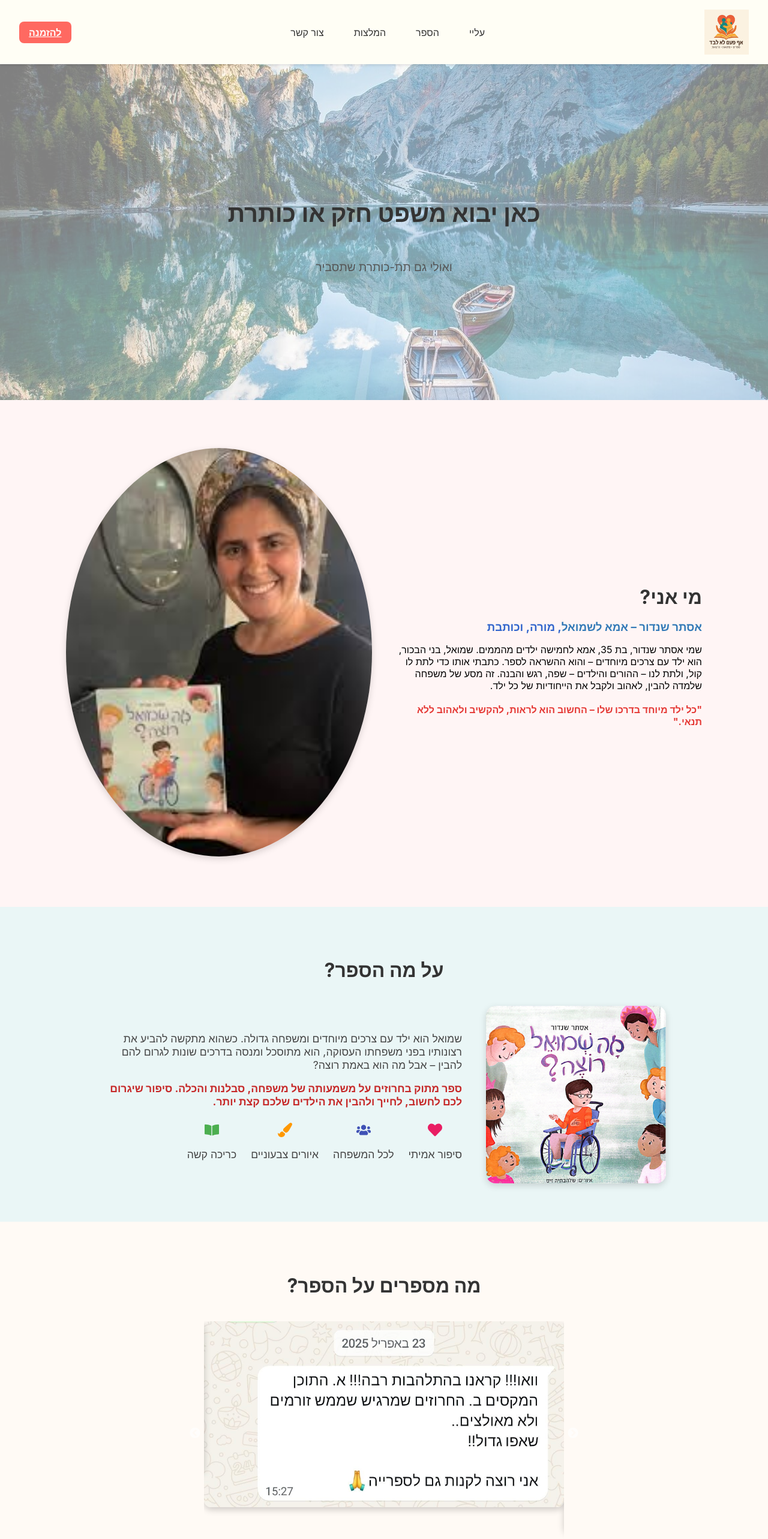
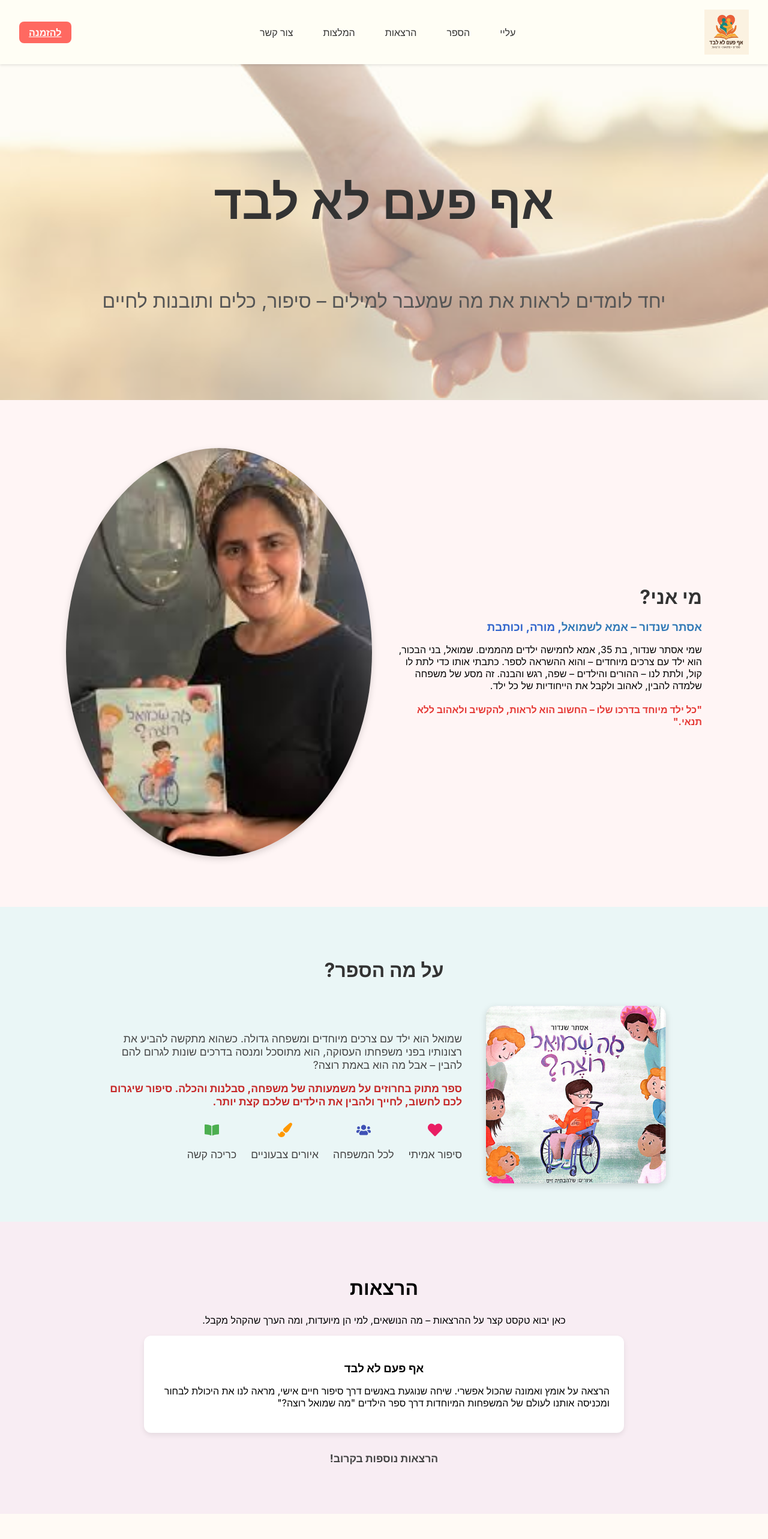
Before and after one commit to DavidShandor/esther-client, a React (Create React App) app: page / in a window 1280 px wide. Shown: the top 2566 px of the page at 60% size. Built offline with nearby package versions, Linux system fonts and the light colour scheme.

Commit message:
lectures, hero

```diff
--- a/src/App.js
+++ b/src/App.js
@@ -6,6 +6,7 @@ import AboutSection from './sections/AboutSection';
 import BookSection from './sections/BookSection';
 import TestimonialsSection from './sections/TestimonialsSection';
 import ContactSection from './sections/ContactSection';
+import LecturesSection from './sections/LecturesSection';
 
 
 function App() {
@@ -21,6 +22,7 @@ function App() {
       <HeroImageSection />
       <AboutSection />
       <BookSection />
+      <LecturesSection/>
       <TestimonialsSection />
       <ContactSection />
       <Footer />
--- a/src/components/Header.js
+++ b/src/components/Header.js
@@ -11,6 +11,7 @@ const Header = () => {
       <nav className="nav-links">
         <a href="#about">עליי</a>
         <a href="#book">הספר</a>
+        <a href="#lectures">הרצאות</a>
         <a href="#testimonials">המלצות</a>
         <a href="#contact">צור קשר</a>
       </nav>
--- a/src/sections/HeroImageSection.css
+++ b/src/sections/HeroImageSection.css
@@ -26,11 +26,11 @@
 }
 
 .overlay h1 {
-  font-size: 2.5rem;
+  font-size: 5rem;
   color: #333;
 }
 
 .overlay p {
-  font-size: 1.2rem;
+  font-size: 2rem;
   color: #555;
 }
--- a/src/sections/HeroImageSection.js
+++ b/src/sections/HeroImageSection.js
@@ -1,13 +1,13 @@
 import React from 'react';
 import './HeroImageSection.css';
-import heroImage from '../assets/hero.jpeg'; // שים כאן את התמונה שלך
+import heroImage from '../assets/Hero.jpg'; // שים כאן את התמונה שלך
 
 const HeroImageSection = () => {
   return (
     <section className="hero-image-section">
       <div className="overlay">
-        <h1>כאן יבוא משפט חזק או כותרת</h1>
-        <p>ואולי גם תת-כותרת שתסביר</p>
+        <h1>אף פעם לא לבד</h1>
+        <p>יחד לומדים לראות את מה שמעבר למילים – סיפור, כלים ותובנות לחיים</p>
       </div>
       <img src={heroImage} alt="Hero" className="hero-image" />
     </section>
--- /dev/null
+++ b/src/sections/LecturesSection.css
@@ -0,0 +1,39 @@
+.lectures-section {
+  padding: 4rem 2rem;
+  background-color: #f8edf3;
+  text-align: center;
+}
+
+.lectures-section h2 {
+  font-size: 2rem;
+  margin-bottom: 1.5rem;
+}
+
+.lectures-list {
+  display: flex;
+  flex-direction: column;
+  gap: 1.5rem;
+  max-width: 800px;
+  margin: 0 auto;
+}
+
+.lecture-card h3 {
+  text-align: center;
+  font-weight: bold;
+  margin-bottom: 1rem;
+}
+
+.lecture-card {
+  background: #fff;
+  padding: 1.5rem;
+  border-radius: 12px;
+  box-shadow: 0 4px 10px rgba(0,0,0,0.08);
+  text-align: right; /* ל־RTL */
+}
+
+.lectures-coming-soon {
+  margin-top: 2rem;
+  font-weight: bold;
+  font-size: 1.1rem;
+  color: #444;
+}
--- /dev/null
+++ b/src/sections/LecturesSection.js
@@ -0,0 +1,29 @@
+import React from 'react';
+import './LecturesSection.css';
+
+const LecturesSection = () => {
+  return (
+    <section id="lectures" className="lectures-section">
+      <h2>הרצאות</h2>
+      <p>
+        כאן יבוא טקסט קצר על ההרצאות – מה הנושאים, למי הן מיועדות, ומה הערך שהקהל מקבל.
+      </p>
+
+      <div className="lectures-list">
+        <div className="lecture-card">
+          <h3>אף פעם לא לבד</h3>
+          <p>הרצאה על אומץ ואמונה שהכול אפשרי. שיחה שנוגעת באנשים דרך סיפור חיים אישי, מראה לנו את היכולת לבחור ומכניסה אותנו לעולם של המשפחות המיוחדות דרך ספר הילדים "מה שמואל רוצה?"</p>
+        </div>
+
+        {/* <div className="lecture-card">
+          <h3>כותרת הרצאה נוספת</h3>
+          <p>עוד תיאור קצר, שתרחיב עליו בהמשך.</p>
+        </div> */}
+      </div>
+
+        <p className="lectures-coming-soon">הרצאות נוספות בקרוב!</p>
+    </section>
+  );
+};
+
+export default LecturesSection;
```
Also changed, not shown: src/assets/Hero.jpg (added), src/assets/hero.jpeg (deleted).
